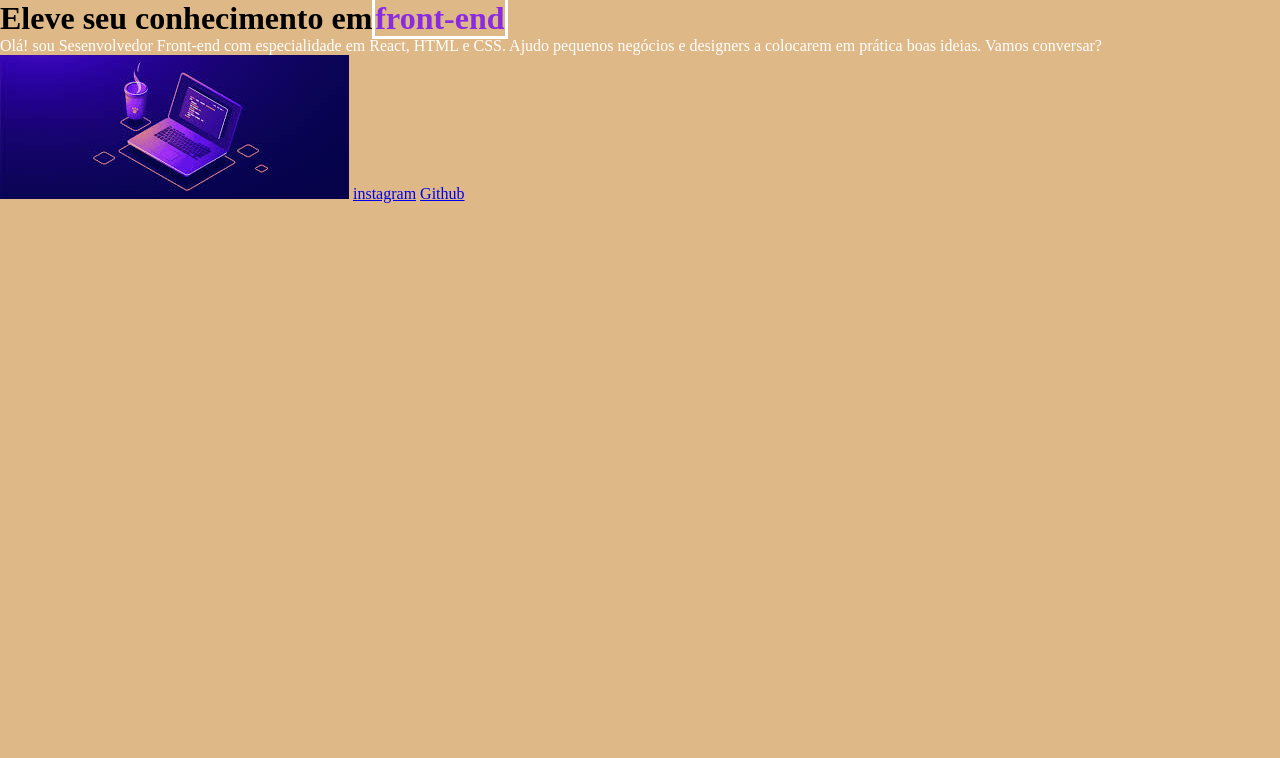
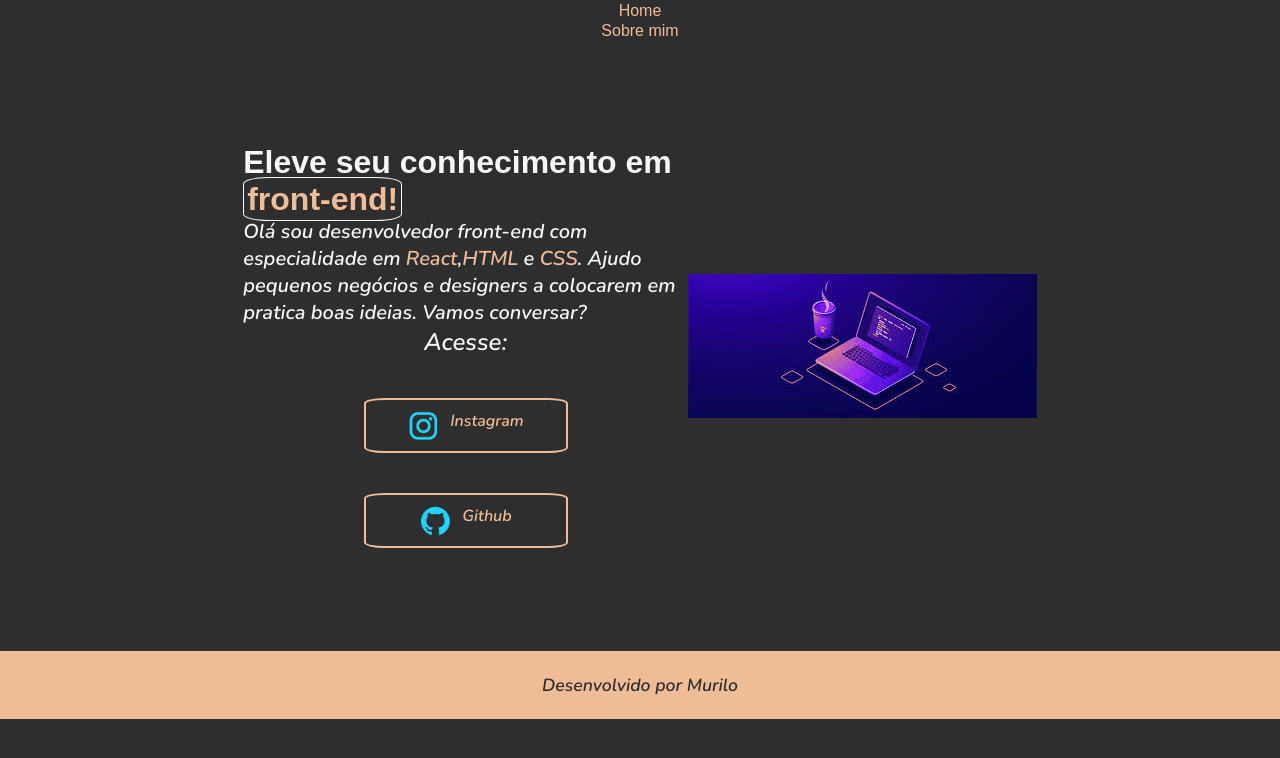
Before and after one commit to muriloo10/murilo.github, a plain HTML site: page index.html in a window 1280 px wide. Drawn offline with nearby package versions, Linux system fonts and the light colour scheme; a web font is replaced by a local one.

Commit message:
add info

```diff
--- a/index.html
+++ b/index.html
@@ -1,21 +1,36 @@
 <!DOCTYPE html>
 <html lang="pt-br">
+
 <head>
-    <meta charset="UTF-8">
-    <meta http-equiv="X-UA-Compatile" content="IE=edge">
-    <meta name="viewport" content="width=device-width, initial-scale=1.0">
+    <meta charset="UTF8">
+    <meta http-equiv="X-UA-compatile" content="IE=edge">
+    <meta name="viweport" content="width=device-width,intinial-scale=1.0">
     <title>Projeto</title>
-    <link rel="stylesheet" href="style.css">
+    <link rel="stylesheet" href="style/style.css">
 </head>
- <body>
-     <header></header>
-     <main>
-        <h1><strong>Eleve seu conhecimento em<span>front-end</span></strong></h1>
-        <p>Olá! sou Sesenvolvedor Front-end com especialidade em React, HTML e CSS. Ajudo pequenos negócios e designers a colocarem em prática boas ideias. Vamos conversar?</p>
-        <img src="images.jpg">
-        <a href="https://instagram.murilogpc">instagram</a>
-        <a href="https://github.com/muriloo10">Github</a>
-     </main>
-     <footer></footer>
-  </body>
-  </html>
+<body>
+    <header class="Cabecalho">
+        <nav>
+            <a class="Cabecalho" href="index.html"> Home</a>
+            <a class="Cabecalho" href="about.html">Sobre mim</a>
+        </nav>
+    </header>
+    <main class="apresentacao">
+        <section class="distancia_das_letras">
+          <h1 class="tamanho_titulo"> <strong>Eleve seu conhecimento em <span>front-end!</span></strong></h1>
+          <p class="fonte_texto"> Olá sou desenvolvedor front-end com especialidade em <span2>React</span2>,<span2>HTML</span2> e
+         <span2>CSS</span2>. Ajudo pequenos negócios e designers a colocarem em pratica boas ideias. Vamos conversar?</p>
+         <div class="links">
+            <h2>Acesse:</h2><a class="estilo_link" href="https://instagram.com/murilogpc"> <img src="assets/instagram.png"> Instagram</a>
+            <a class="estilo_link" href="https://github.com/muriloo10">
+             <img src="assets/github.png"> Github
+            </a>
+         </div>
+       </section>
+       <img class="imagem"  src="assets/images.jpg">
+    </main>
+ <footer class="rodape">
+ Desenvolvido por Murilo
+    </footer>
+</body>
+</html>
--- a/style.css
+++ /dev/null
@@ -1,19 +0,0 @@
-* { margin: 0;
-padding: 1;}
-body{
-    box-sizing: border-box;
-    height: 100vh;
-    background-color: burlywood;
-    color: white;}
-strong{
-    color:black
-}
-h1{
-    font-weight: bold;
-}
-
-span{
-    color: blueviolet;
-    border: 3px solid white;
-    padding: 0px;
-}
--- /dev/null
+++ b/style/style.css
@@ -0,0 +1,121 @@
+ @import url('https://fonts.googleapis.com/css2?family=Nunito:ital,wght@1,600&display=swap');
+ @import url('https://fonts.googleapis.com/css2?family=Mina&display=swap');
+
+ :root{
+    --cor-primaria: #2e2e2e;
+    --cor-seundaria: #f6f6f6;
+    --cor-terciaria: #efbc98;
+    --fonte-principal:'Nunito', sans-serif;
+ }
+
+*{ margin: 0%;
+padding:  0%;
+}
+body{
+    box-sizing: border-box;
+    background-color: var(--cor-primaria);
+    color: var(--cor-seundaria);}
+
+.Cabecalho{
+font-family: 'Mina', sans-serif;
+font-size: 1.0rem;
+color: Var(--cor-terciaria);
+display: flex;
+justify-content: center;
+text-align: center;
+padding: 1px;
+text-decoration: none;
+}
+
+strong{
+    color:var(--cor-seundaria)
+}
+h1{
+    font-weight: bold;
+}
+span{
+    color: var(--cor-terciaria);
+    border: 1px solid var(--cor-seundaria);
+    border-radius: 16%;
+    padding: 3px;
+}
+span2{
+    color: var(--cor-terciaria);
+
+}
+.apresentacao {
+    padding: 8% 19%;
+    display: flex;
+    align-items: center;
+    justify-content: space-between;
+}
+.apresentacao2{
+    padding: 1% 19%;
+    display: flex;
+    align-items: center;
+    justify-content: space-between;
+}
+.distancia_das_letras {
+    width: 4000px
+}
+.about{
+    padding: 1% 10% ;
+    font-family: var(--fonte-principal);
+    font-size: 1.0rem;
+}
+.tamanho_titulo {
+    font-size: 2.0rem;
+    font-family: 'Mina', sans-serif;
+}
+.fonte_texto{
+    width: 100%;
+    font-size: 1.25rem;
+    font-family: var(--fonte-principal);
+    font-weight: 600;
+}
+.links{
+    font-family: var(--fonte-principal);
+    font-size: 1.0rem;
+    display: flex;
+    flex-direction: column;
+    align-items: center;
+    gap: 40px;
+    justify-content: space-between
+}
+.estilo_link{
+    display: flex;
+    justify-content: center;
+    color: var(--cor-terciaria);
+    width: 140px;
+    text-align: center;
+    padding: 9.5px 0 ;
+    font-family: 'Nunito' sans-serif ;
+    font-weight: 600;
+    font-size: 1.0rem;
+    text-decoration: none;
+    border: 2px solid var(--cor-terciaria);
+    width: 200px;
+    border-radius: 10%;
+    gap: 10px;
+}
+.estilo_link:hover{
+ background: #272727;
+ border: 2px solid var(--cor-seundaria)
+
+}
+.imagem {
+ width: 50%
+}
+.rodape{
+    text-align: center;
+    padding: 22px 15px;
+    color: var(--cor-primaria);
+    background-color: var(--cor-terciaria) ;
+    font-family: 'Nunito', sans-serif ;
+    font-size: 1.1rem;
+}
+
+
+.Cabecalho:hover{
+    color: var(--cor-seundaria);
+}
```
Also changed, not shown: about.html (added, +28 -0 lines), assets/github.png (added), assets/images.jpg (renamed from images.jpg), assets/instagram.png (added).
